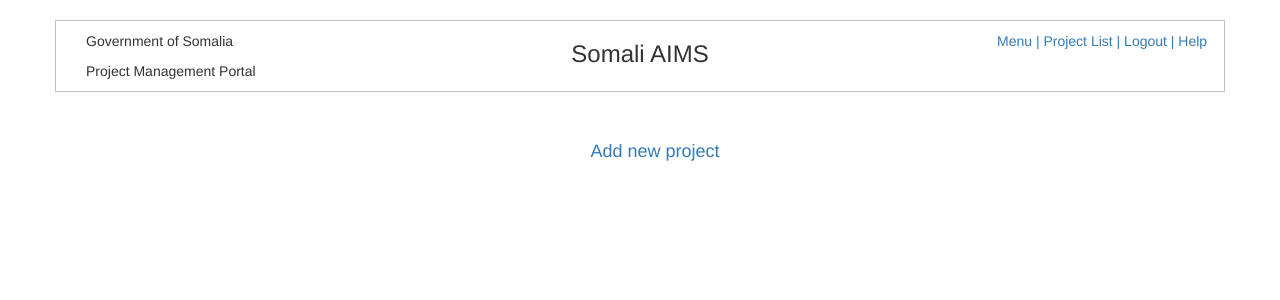
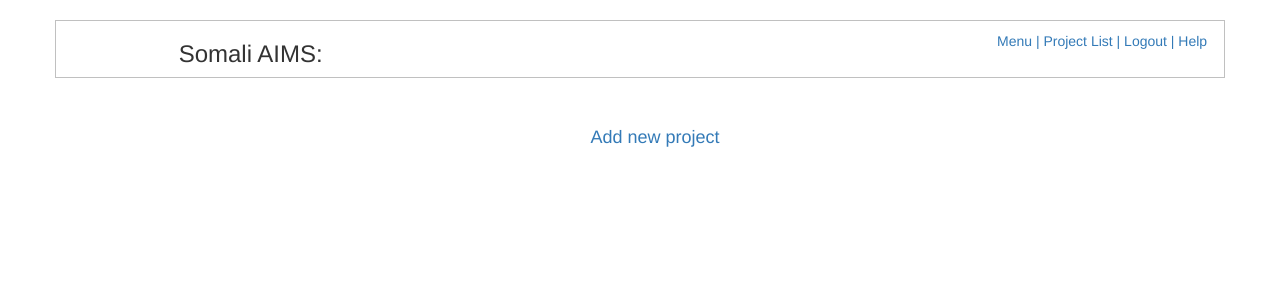
Before and after one commit to matmaxgeds/somaliaims-demo, a Django app: page /data-entry/ in a window 1280 px wide. Shown: the top 300 px of the page. Run offline with Django 3.2, Linux system fonts and the light colour scheme; a user stored in the database is signed in; data that the repository does not hold is empty; parts of the project's set-up code (start-up, migrations or seed data) failed here and were passed over; some libraries are stand-ins or nearby versions.

Commit message:
Adjust header text and add placeholder

```diff
--- a/templates/base.html
+++ b/templates/base.html
@@ -89,17 +89,14 @@
     <div class="row">
         <div class="col-md-12" style="border:1px solid #c0c0c0; margin-top:20px;">
             <div class="row">
-                <div class="col-md-4" style="padding-top:10px;">
+                <div class="col-md-4">
                     <div class="col-md-12">
                         <div class="row>">
-                            <p>Government of Somalia</p>
-
-                            <p>Project Management Portal</p>
+                            <h3 style="text-align: center;">Somali AIMS: {% block header_text%} {% endblock %}</h3>
                         </div>
                     </div>
                 </div>
                 <div class="col-md-4">
-                    <h3 style="text-align: center;">Somali AIMS</h3>
                 </div>
                 <div class="col-md-4" style="padding-top:10px;">
                     <div class="row" style="float: right; padding-left: 41%;">
```
